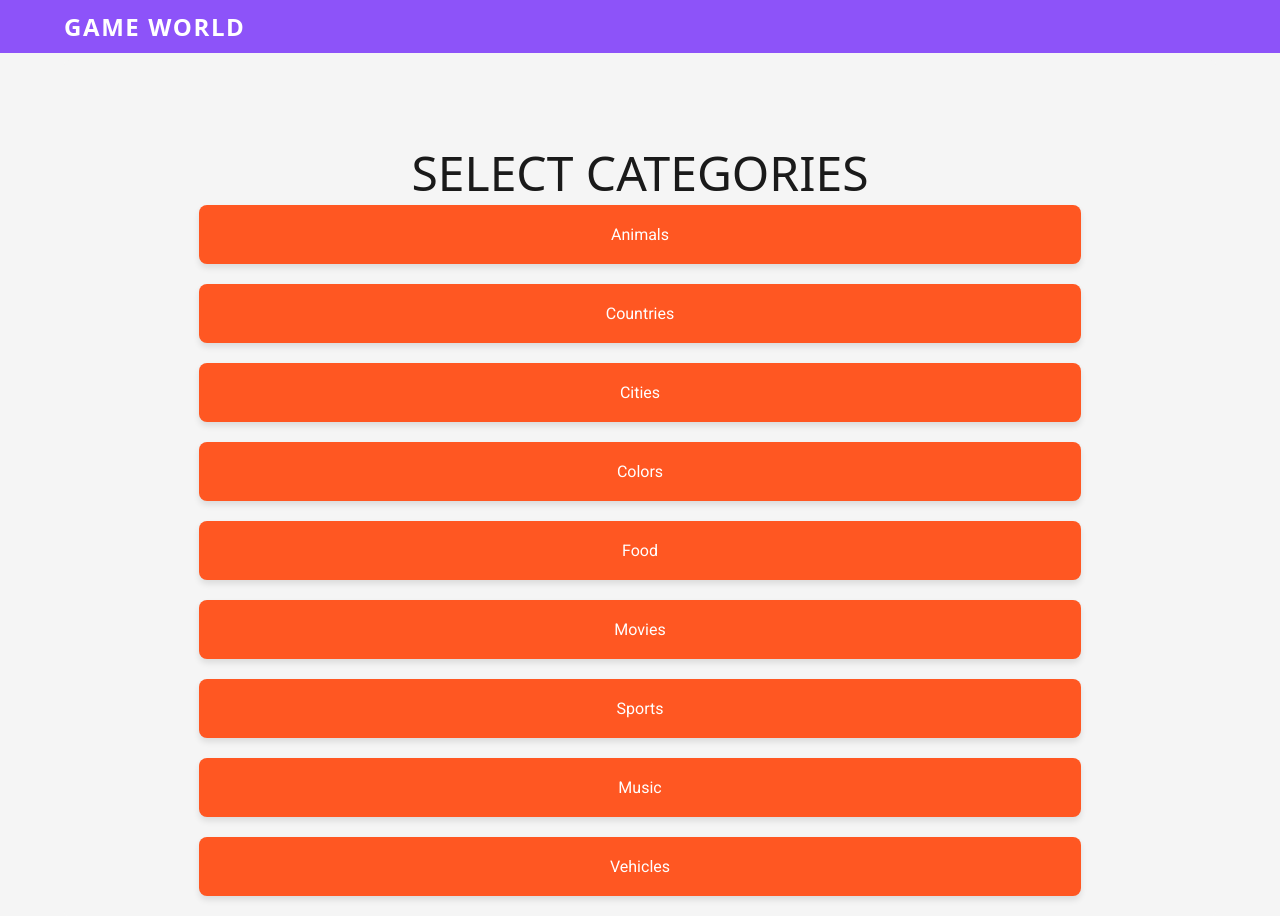
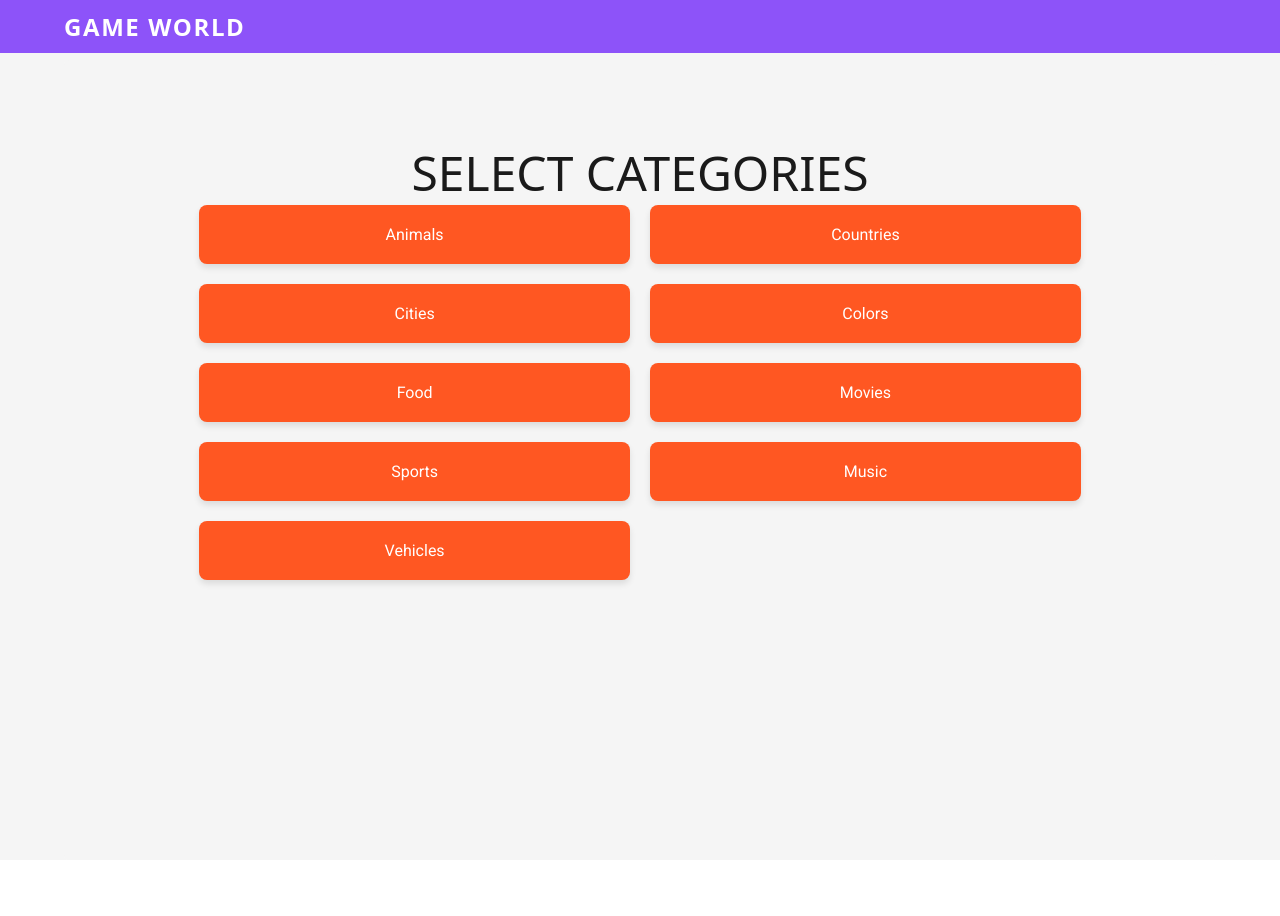
Before and after one commit to joseph-johnson27001/game-world, a Vue app: page /word-scramble/categories in a window 1280 px wide. After the commit the page ends 860 px from the top, so only its background shows below. Built offline with nearby package versions, Linux system fonts and the light colour scheme; a web font is replaced by a local one.

Commit message:
Grid layout

```diff
--- a/src/views/WordScramble/WordScrambleCategories.vue
+++ b/src/views/WordScramble/WordScrambleCategories.vue
@@ -72,8 +72,8 @@ export default {
 }
 
 .category-list {
-  display: flex;
-  flex-direction: column;
+  display: grid;
+  grid-template-columns: 1fr 1fr;
   gap: 20px;
 }
 
```
